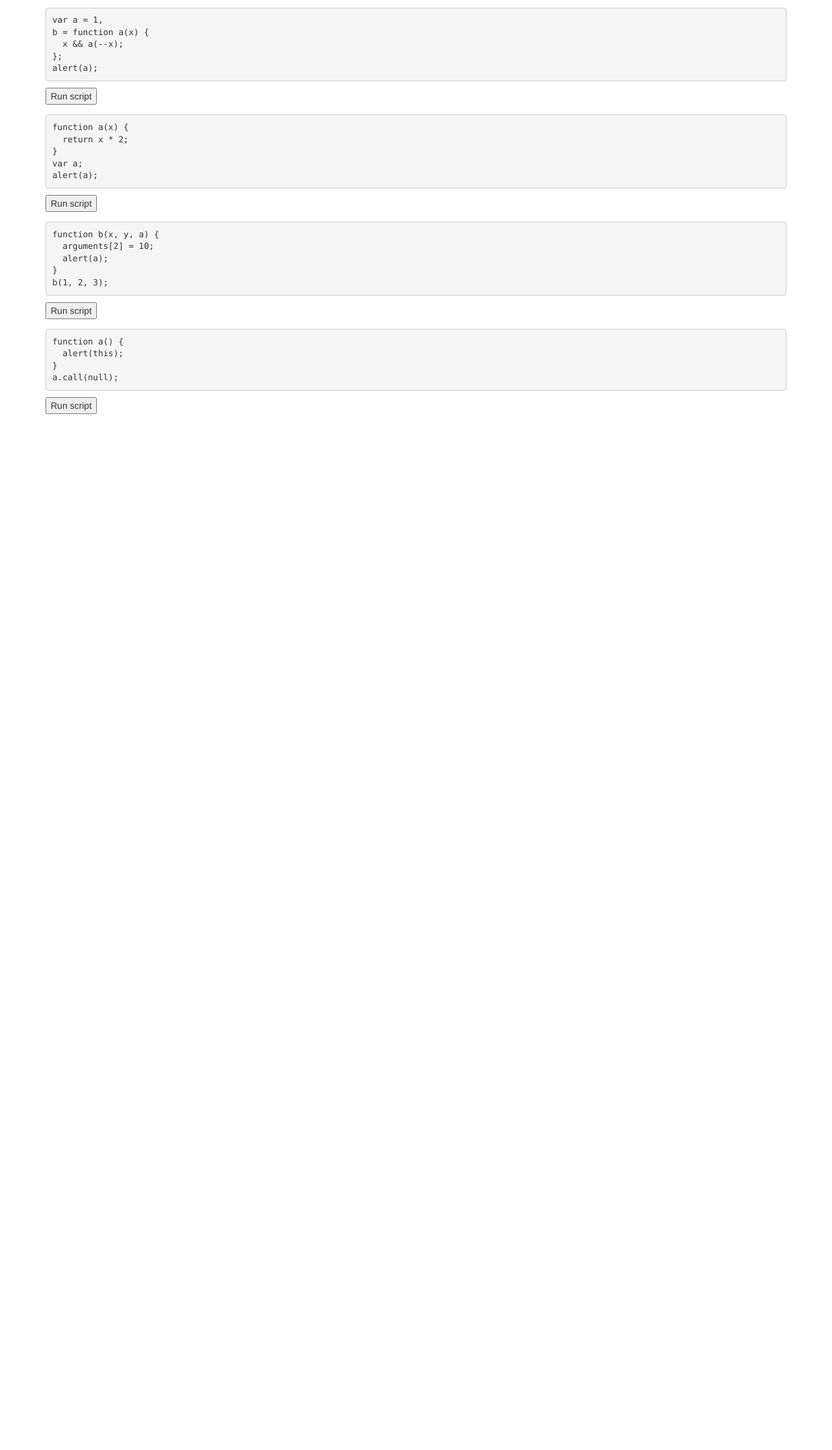
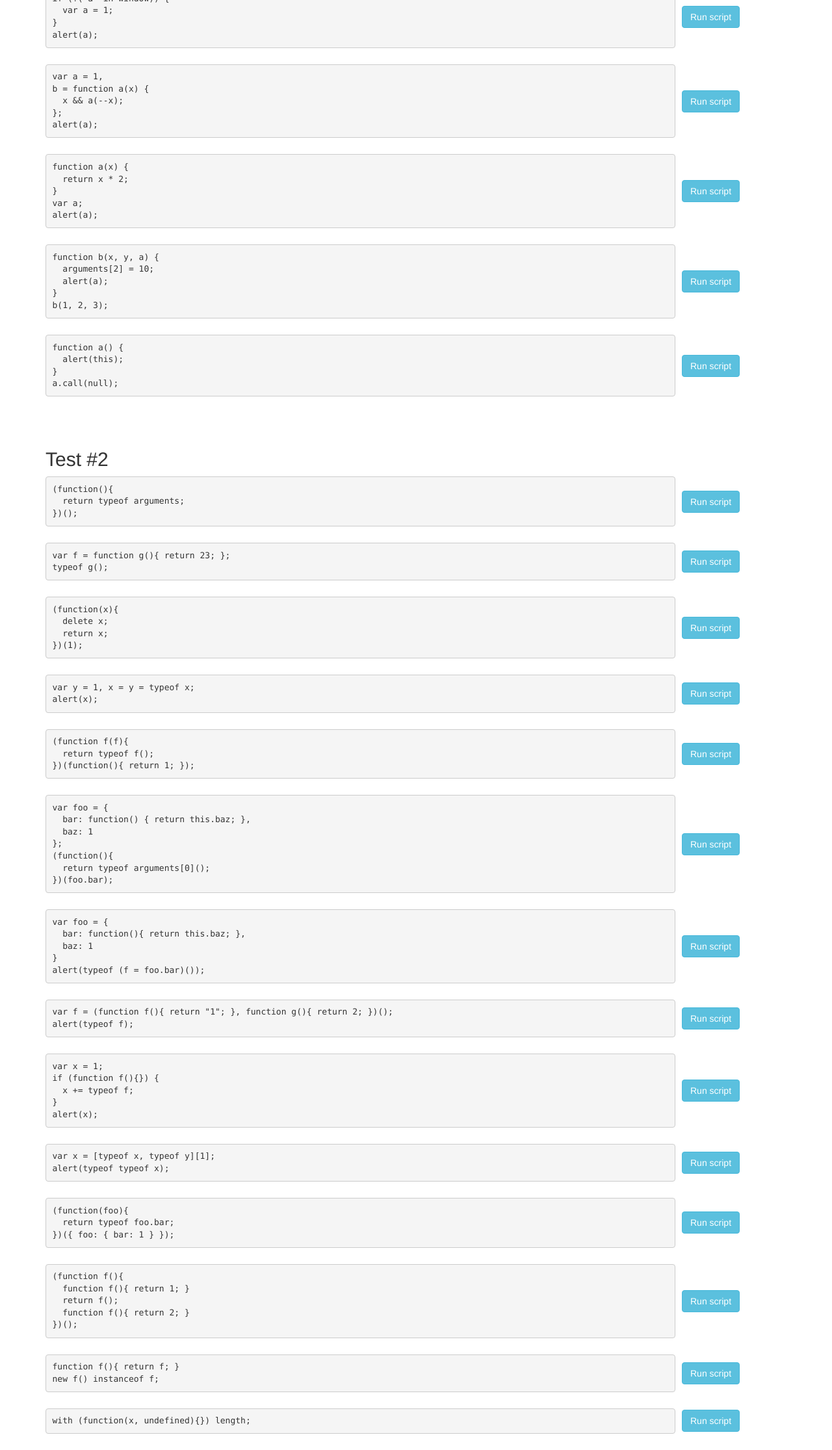
Before and after one commit to RynoRn/javascript-questions, a plain HTML site: page index.html in a window 1280 px wide. Shown: the part 413-2644 px from the top of the page at 65% size. Before the commit the page ends 1065 px from the top, so only its background shows below. Drawn offline with nearby package versions, Linux system fonts and the light colour scheme.

Commit message:
New questions, and some layout update.

```diff
--- a/index.html
+++ b/index.html
@@ -8,7 +8,7 @@
     <meta name="author" content="">
     <link rel="icon" href="../../favicon.ico">
 
-    <title>Starter Template for Bootstrap</title>
+    <title>Javascript questions</title>
 
     <!-- Bootstrap core CSS -->
     <link href="css/bootstrap.min.css" rel="stylesheet">
@@ -25,6 +25,20 @@
     <style>
       .block {
         margin: 0 0 15px;
+        position: relative;
+      }
+      .block pre {
+        width: 85%;
+        float: left;
+      }
+      .block  .btn {
+        margin: -5px 0 0 10px;
+        position: absolute;
+        top: 50%;
+        -webkit-transform: translateY(-50%);
+      }
+      .block--test {
+        padding-top: 50px;
       }
     </style>
   </head>
@@ -34,7 +48,7 @@
     <div class="navbar navbar-inverse navbar-fixed-top" role="navigation">
       <div class="container">
         <div class="navbar-header">
-          <button type="button" class="navbar-toggle" data-toggle="collapse" data-target=".navbar-collapse">
+          <button type="btn btn-info" class="navbar-toggle" data-toggle="collapse" data-target=".navbar-collapse">
             <span class="sr-only">Toggle navigation</span>
             <span class="icon-bar"></span>
             <span class="icon-bar"></span>
@@ -45,8 +59,8 @@
         <div class="collapse navbar-collapse">
           <ul class="nav navbar-nav">
             <li class="active"><a href="#">Home</a></li>
-            <li><a href="#about">About</a></li>
-            <li><a href="#contact">Contact</a></li>
+            <li><a href="#test1">Test 1</a></li>
+            <li><a href="#test2">Test 2</a></li>
           </ul>
         </div><!--/.nav-collapse -->
       </div>
@@ -59,51 +73,171 @@
         <p class="lead">Some set of advanced Javascript questions.<br/>Worth checking out before going to an interview.</p>
       </div>
 
-      <div class="block">
+      <h2 id="test1" class="block--test">Test #1</h2>
+
+      <div class="block clearfix">
         <pre>if (!("a" in window)) {
   var a = 1;
 }
 alert(a);</pre>
-        <button class="button clearfix js-runscript">Run script</button>
+        <button class="btn btn-info clearfix js-runscript">Run script</button>
         <div class="result"></div>
       </div>
 
-      <div class="block">
+      <div class="block clearfix">
         <pre>var a = 1,
 b = function a(x) {
   x && a(--x);
 };
 alert(a);</pre>
-        <button class="button clearfix js-runscript">Run script</button>
+        <button class="btn btn-info clearfix js-runscript">Run script</button>
         <div class="result"></div>
       </div>
 
-      <div class="block">
+      <div class="block clearfix">
         <pre>function a(x) {
   return x * 2;
 }
 var a;
 alert(a);</pre>
-        <button class="button clearfix js-runscript">Run script</button>
+        <button class="btn btn-info clearfix js-runscript">Run script</button>
         <div class="result"></div>
       </div>
 
-      <div class="block">
+      <div class="block clearfix">
         <pre>function b(x, y, a) {
   arguments[2] = 10;
   alert(a);
 }
 b(1, 2, 3);</pre>
-        <button class="button clearfix js-runscript">Run script</button>
+        <button class="btn btn-info clearfix js-runscript">Run script</button>
         <div class="result"></div>
       </div>
 
-      <div class="block">
+      <div class="block clearfix">
         <pre>function a() {
   alert(this);
 }
 a.call(null);</pre>
-        <button class="button clearfix js-runscript">Run script</button>
+        <button class="btn btn-info clearfix js-runscript">Run script</button>
+        <div class="result"></div>
+      </div>
+
+      <h2 id="test2" class="block--test">Test #2</h2>
+
+      <div class="block clearfix">
+        <pre>(function(){
+  return typeof arguments;
+})();</pre>
+        <button class="btn btn-info clearfix js-runscript">Run script</button>
+        <div class="result"></div>
+      </div>
+
+      <div class="block clearfix">
+        <pre>var f = function g(){ return 23; };
+typeof g();</pre>
+        <button class="btn btn-info clearfix js-runscript">Run script</button>
+        <div class="result"></div>
+      </div>
+
+      <div class="block clearfix">
+        <pre>(function(x){
+  delete x;
+  return x;
+})(1);</pre>
+        <button class="btn btn-info clearfix js-runscript">Run script</button>
+        <div class="result"></div>
+      </div>
+
+      <div class="block clearfix">
+        <pre>var y = 1, x = y = typeof x;
+alert(x);</pre>
+        <button class="btn btn-info clearfix js-runscript">Run script</button>
+        <div class="result"></div>
+      </div>
+
+      <div class="block clearfix">
+        <pre>(function f(f){
+  return typeof f();
+})(function(){ return 1; });</pre>
+        <button class="btn btn-info clearfix js-runscript">Run script</button>
+        <div class="result"></div>
+      </div>
+
+      <div class="block clearfix">
+        <pre>var foo = {
+  bar: function() { return this.baz; },
+  baz: 1
+};
+(function(){
+  return typeof arguments[0]();
+})(foo.bar);</pre>
+        <button class="btn btn-info clearfix js-runscript">Run script</button>
+        <div class="result"></div>
+      </div>
+
+      <div class="block clearfix">
+        <pre>var foo = {
+  bar: function(){ return this.baz; },
+  baz: 1
+}
+alert(typeof (f = foo.bar)());</pre>
+        <button class="btn btn-info clearfix js-runscript">Run script</button>
+        <div class="result"></div>
+      </div>
+
+      <div class="block clearfix">
+        <pre>var f = (function f(){ return "1"; }, function g(){ return 2; })();
+alert(typeof f);</pre>
+        <button class="btn btn-info clearfix js-runscript">Run script</button>
+        <div class="result"></div>
+      </div>
+
+      <div class="block clearfix">
+        <pre>var x = 1;
+if (function f(){}) {
+  x += typeof f;
+}
+alert(x);</pre>
+        <button class="btn btn-info clearfix js-runscript">Run script</button>
+        <div class="result"></div>
+      </div>
+
+      <div class="block clearfix">
+        <pre>var x = [typeof x, typeof y][1];
+alert(typeof typeof x);</pre>
+        <button class="btn btn-info clearfix js-runscript">Run script</button>
+        <div class="result"></div>
+      </div>
+
+      <div class="block clearfix">
+        <pre>(function(foo){
+  return typeof foo.bar;
+})({ foo: { bar: 1 } });</pre>
+        <button class="btn btn-info clearfix js-runscript">Run script</button>
+        <div class="result"></div>
+      </div>
+
+      <div class="block clearfix">
+        <pre>(function f(){
+  function f(){ return 1; }
+  return f();
+  function f(){ return 2; }
+})();</pre>
+        <button class="btn btn-info clearfix js-runscript">Run script</button>
+        <div class="result"></div>
+      </div>
+
+      <div class="block clearfix">
+        <pre>function f(){ return f; }
+new f() instanceof f;</pre>
+        <button class="btn btn-info clearfix js-runscript">Run script</button>
+        <div class="result"></div>
+      </div>
+
+      <div class="block clearfix">
+        <pre>with (function(x, undefined){}) length;</pre>
+        <button class="btn btn-info clearfix js-runscript">Run script</button>
         <div class="result"></div>
       </div>
 
```
